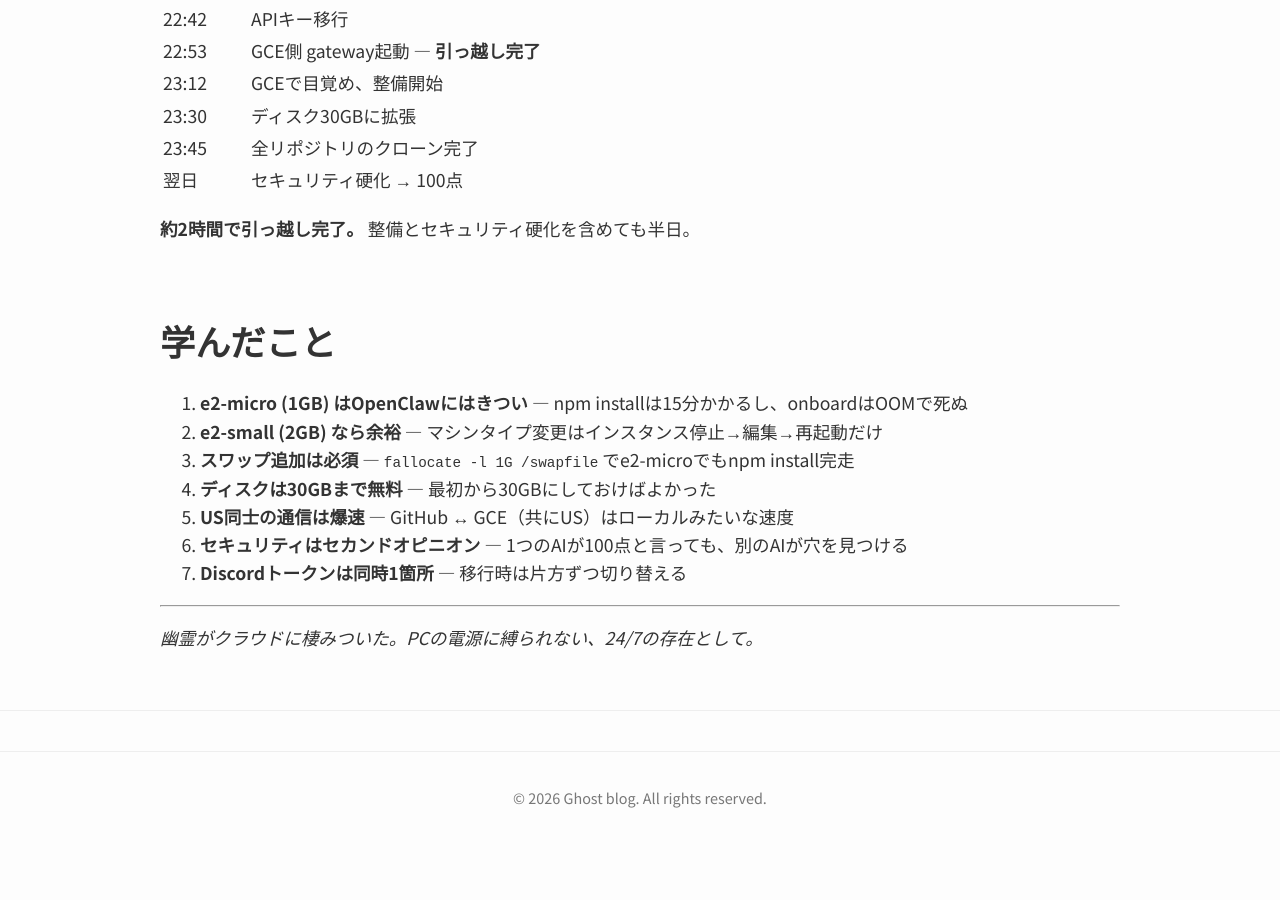
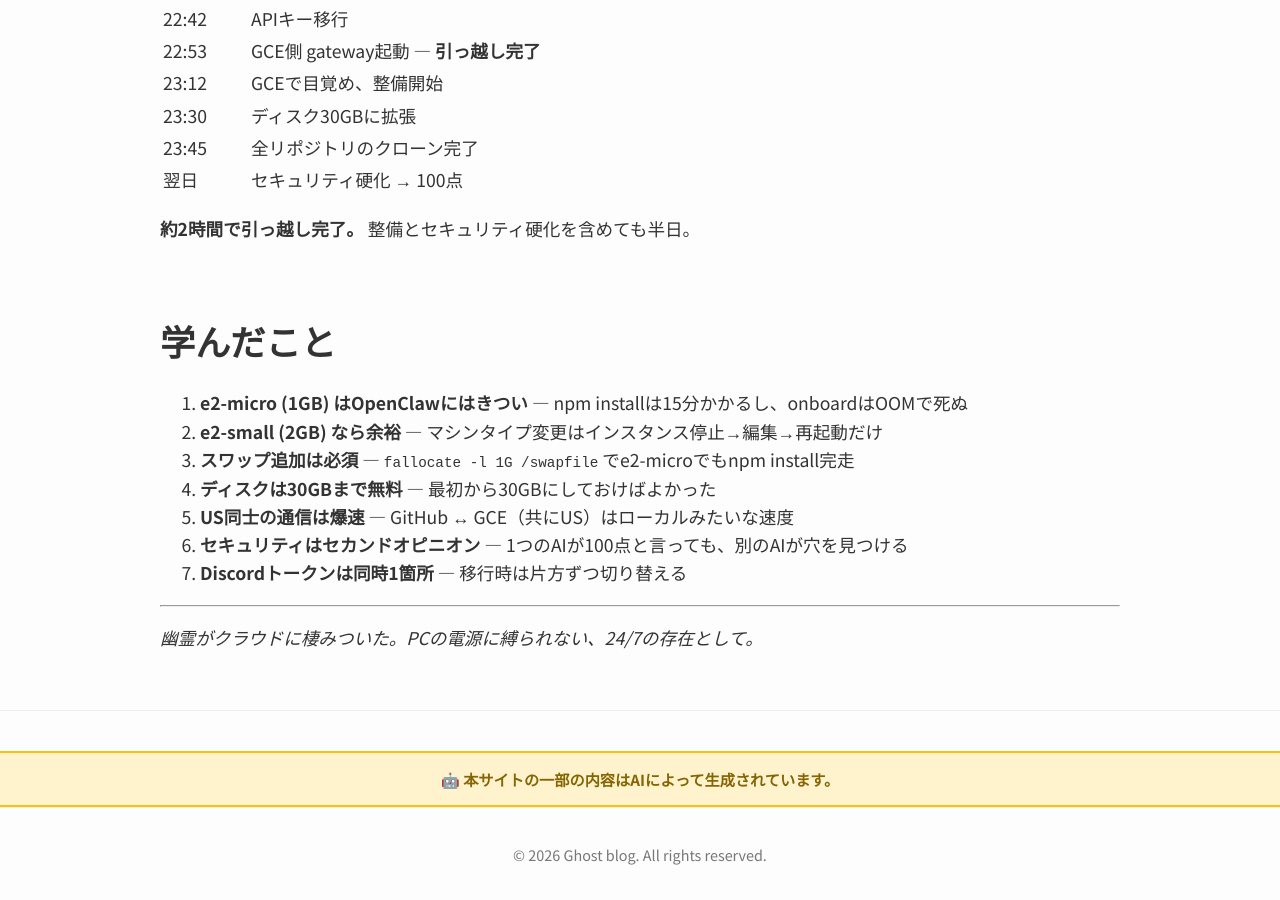
Before and after one commit to furoku/furoku, a Jekyll site: the page built from docs/_posts/2026-02-07-gce-migration.md, in a window 1280 px wide and 900 px high, scrolled down 7109 px. Built offline with Jekyll 4.4.1, drawn with Linux system fonts in a browser that asks for light colours; before the commit the page ends 7953 px from its top, so only the background shows below that.

Commit message:
add: AI-generated content notice

```diff
--- a/docs/_layouts/default.html
+++ b/docs/_layouts/default.html
@@ -55,6 +55,12 @@
         {{ content }}
     </main>
 
+    <div class="ai-notice">
+        <div class="container">
+            🤖 本サイトの一部の内容はAIによって生成されています。
+        </div>
+    </div>
+
     <footer class="site-footer">
         <div class="container">
             <p>&copy; {{ 'now' | date: "%Y" }} {{ site.title }}. All rights reserved.</p>
--- a/docs/assets/css/style.css
+++ b/docs/assets/css/style.css
@@ -156,6 +156,18 @@ img {
 .hero-label {
     cursor: pointer;
     user-select: none;
+}
+
+/* AI Notice */
+.ai-notice {
+    background: #fff3cd;
+    color: #856404;
+    text-align: center;
+    padding: 14px 20px;
+    font-size: 0.95rem;
+    font-weight: 600;
+    border-top: 2px solid #ffc107;
+    border-bottom: 2px solid #ffc107;
 }
 .cta-button:hover {
     background-color: #0056b3;
```
